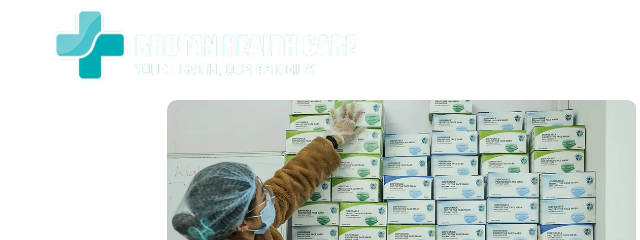
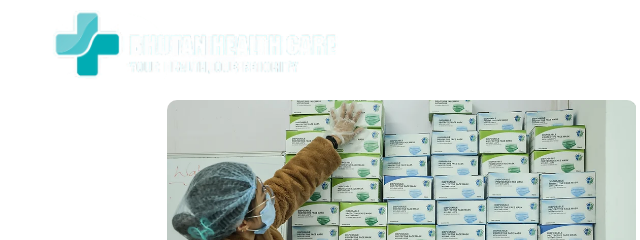
Before and after one commit to Algoartisans0/BhutanHealthCareLtf_version-1.1, a plain HTML site: page index.html in a window 1280 px wide. Shown: the top 240 px of the page, 33-673 px from the left. Drawn offline with nearby package versions, Linux system fonts and the light colour scheme; a script that the page names is missing.

Commit message:
Update index.html

```diff
--- a/index.html
+++ b/index.html
@@ -27,7 +27,7 @@
    <!-- ======================================== NAVIGRATION ======================================== -->
    <nav id="navigration" class="navbar fixed-top p-0">
       <div class="container">
-         <a class="logo" href="./index.html"><img src="./75.png" alt=""></a>
+         <a class="logo" href="./index.html"><img src="./70.png" alt=""></a>
          <!-- <a class="logo" href="#">BHC</a> -->
          <div class="sidenav">
             <div class="header">
```
